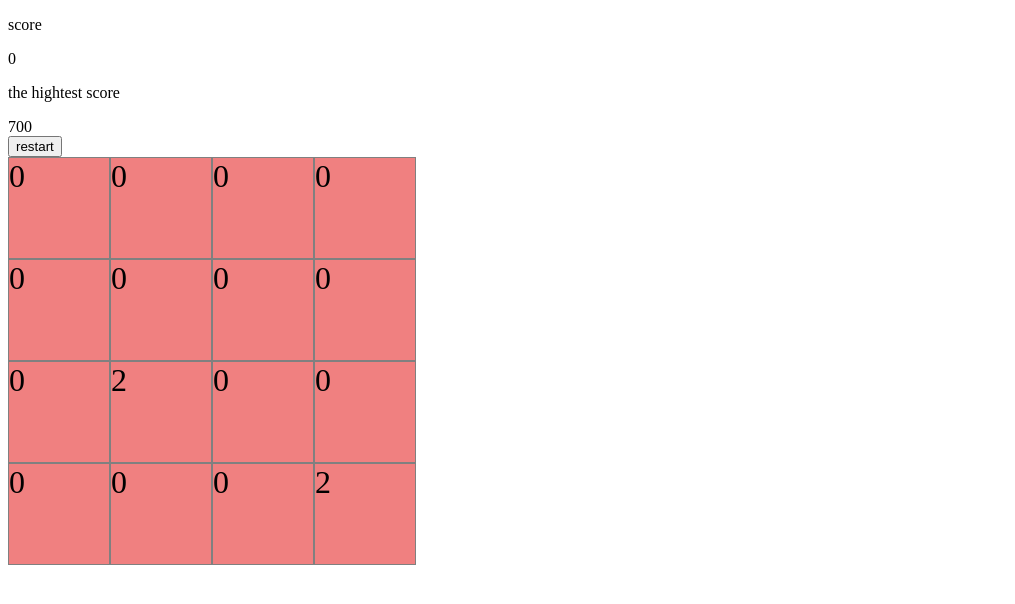
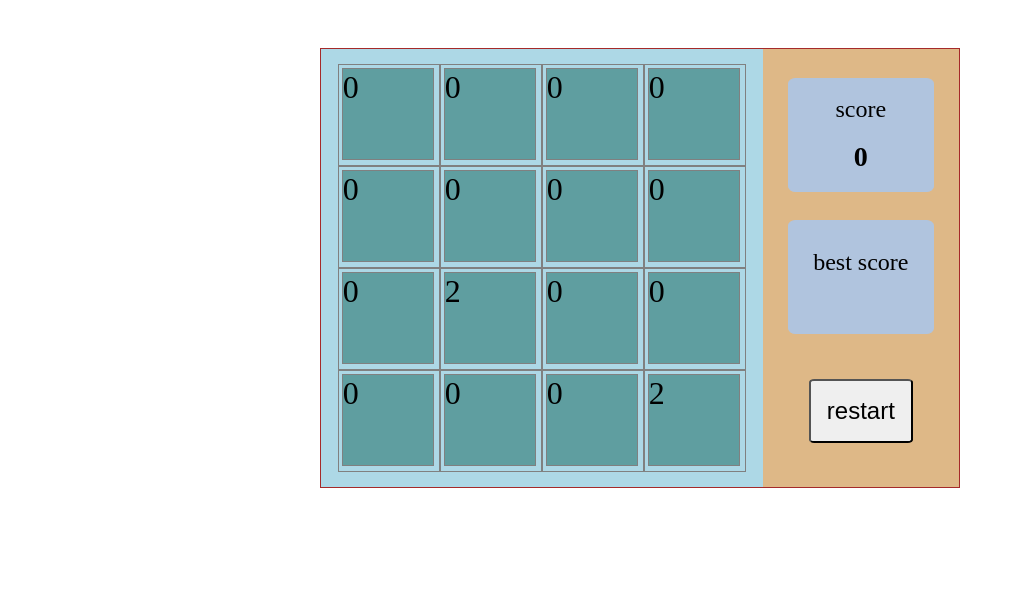
Before and after one commit to mmbliv/2048, a website: page index.html in a window 1280 px wide. Shown: the whole page, without its empty margins (0-1015 px from the left). Drawn offline with nearby package versions, Linux system fonts and the light colour scheme.

Commit message:
before add annimation func

```diff
--- a/app.js
+++ b/app.js
@@ -1,8 +1,10 @@
-document.addEventListener("DOMContentLoaded", () => {
 const scoreDisplay = document.getElementById("score");
 const winDisplay = document.getElementById("win");
 const lostDisplay = document.getElementById("lost");
 const gridDisplay = document.querySelector(".grid");
+const bestScoreDisplay = document.getElementById("hightest-score");
+bestScoreDisplay.innerHTML = localStorage.getItem("bestScore");
+
 // create a play border
 let squares = [];
 let switchRight = true;
@@ -13,9 +15,12 @@ document.addEventListener("DOMContentLoaded", () => {
 
 function createBorder() {
   for (let i = 0; i < 16; i++) {
+    let square;
+    squareParent = document.createElement("div");
     square = document.createElement("div");
     square.innerHTML = 0;
-      gridDisplay.appendChild(square);
+    squareParent.appendChild(square);
+    gridDisplay.appendChild(squareParent);
     squares.push(square);
   }
   generateNum();
@@ -47,6 +52,14 @@ document.addEventListener("DOMContentLoaded", () => {
     if (squares[i].innerHTML == 2048) {
       winDisplay.style.display = "block";
       document.removeEventListener("keyup", control);
+      let bestScore = localStorage.getItem("bestScore");
+      if (!bestScore) {
+        localStorage.setItem("bestScore", score);
+      } else {
+        if (score < bestScore) {
+          localStorage.setItem("bestScore", score);
+        }
+      }
     }
     if (squares[i].innerHTML == 0) {
       zeroNum++;
@@ -363,4 +376,3 @@ document.addEventListener("DOMContentLoaded", () => {
     }
   }
 }
-});
--- a/data.json
+++ /dev/null
@@ -1,3 +0,0 @@
-{
-    "best":""
-}
--- a/index.html
+++ b/index.html
@@ -5,26 +5,24 @@
     <meta http-equiv="X-UA-Compatible" content="IE=edge">
     <meta name="viewport" content="width=device-width, initial-scale=1.0">
     <link rel="stylesheet" href="style.css" type="text/css">
-    <script src="app.js"></script>
     <title>2048</title>
+    <script src='./node_modules/file-saver/dist/FileSaver.js'></script>
 </head>
 <body>
-    <div class="show-board">
-        <div class="score">
-            <p id="score-title">score</p>
-            <span id="score">0</span>
+    <div class="container">
+        <div class="grid" >
         </div>
-        <div>
-            <p id="hightest-title">the hightest score</p>
-            <span id="hightest-score">700</span>
-
+        <div class="show-board">
+            <div class="score">
+                <p id="score-title">score</p>
+                <h3 id="score">0</h3>
+            </div>
+            <div class="best-score">
+                <p id="hightest-title">best score</p>
+                <h3 id="hightest-score">700</h3>
+            </div>
+            <button id="reset">restart</button>
         </div>
-        <button id="reset">restart</button>
-
-    </div>
-    <div class="grid" >
-
-
     </div>
     <div class="result">
         <div id="win">
@@ -32,9 +30,8 @@
         </div>
         <div id="lost">
             <h1>you lost</h1>
-
         </div>
     </div>
-
+    <script src="app.js"></script>
 </body>
 </html>
--- a/style.css
+++ b/style.css
@@ -1,16 +1,63 @@
+* {
+  margin: 0;
+}
+
+.container {
+  width: 640px;
+  margin: 3rem auto;
+  border: 1px solid brown;
+  display: flex;
+  height: 440px;
+  box-sizing: border-box;
+}
+.show-board {
+  width: 200px;
+  display: flex;
+  flex-direction: column;
+  align-items: center;
+  justify-content: space-evenly;
+  background-color: burlywood;
+}
+.score,
+.best-score {
+  display: flex;
+  flex-direction: column;
+  justify-content: space-evenly;
+  font-size: x-large;
+  text-align: center;
+  border: 1px solid lightsteelblue;
+  background-color: lightsteelblue;
+  width: 9rem;
+  height: 7rem;
+  border-radius: 5%;
+}
+
+#reset {
+  font-size: x-large;
+  padding: 1rem;
+  margin: 1rem;
+  border-radius: 5%;
+}
+
 .grid {
-  display: grid;
-  height: 400px;
-  width: 400px;
+  width: 450px;
+  display: flex;
+  flex-wrap: wrap;
   background-color: lightblue;
-  grid-template-columns: repeat(4, 1fr);
+  align-content: center;
+  justify-content: center;
 }
 .grid div {
   width: 100px;
   height: 100px;
-  background-color: lightcoral;
   font-size: xx-large;
   border: 1px solid gray;
+}
+.grid div div {
+  width: 90px;
+  height: 90px;
+  margin: 3px;
+  background-color: cadetblue;
 }
 .result #win {
   display: none;
@@ -18,3 +65,35 @@
 .result #lost {
   display: none;
 }
+@keyframes moveright {
+  from {
+    transform: translateX(0);
+  }
+  to {
+    transform: translateX(100px);
+  }
+}
+@keyframes moveleft {
+  from {
+    transform: translateX(0);
+  }
+  to {
+    transform: translateX(-100px);
+  }
+}
+@keyframes moveup {
+  from {
+    transform: translateY(0);
+  }
+  to {
+    transform: translateY(-100px);
+  }
+}
+@keyframes movedown {
+  from {
+    transform: translateY(0);
+  }
+  to {
+    transform: translateY(100px);
+  }
+}
```
Also changed, not shown: package.json (+11 -1 lines), 1 other file. Lines whose indentation alone changed are shown as unchanged.
